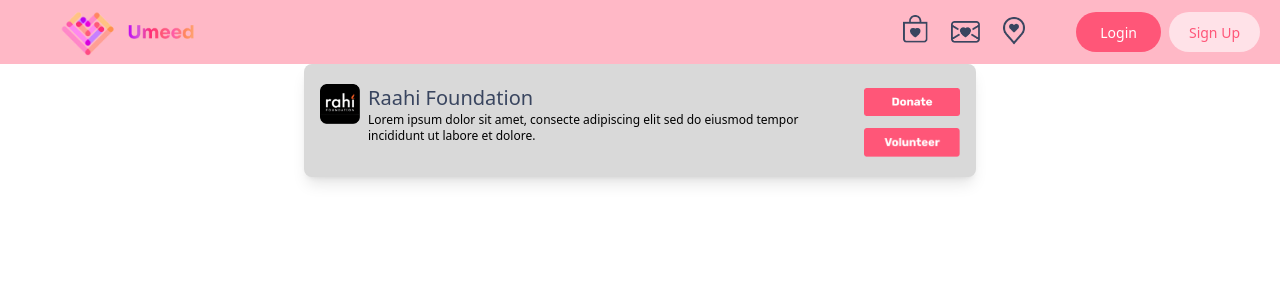
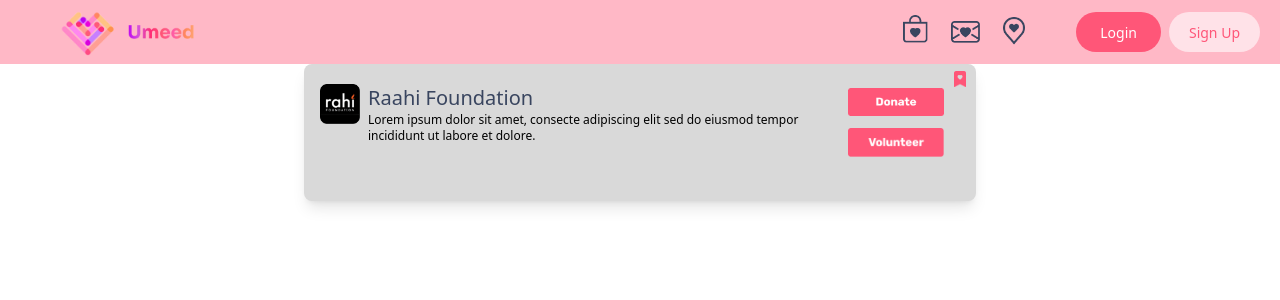
Before and after one commit to pjparties/Umeed, a React (Create React App) app in the folder client/: page / in a window 1280 px wide. Shown: the top 300 px of the page. Built offline with nearby package versions, Linux system fonts and the light colour scheme.

Commit message:
card done

```diff
--- a/client/src/components/MainPageCard.jsx
+++ b/client/src/components/MainPageCard.jsx
@@ -2,6 +2,7 @@
 import RahiLogo from '../assets/RahiLogo.png'
 import Donate from '../assets/Donate.png'
 import Volunteer from '../assets/Volunteer.png'
+import SaveRed from '../assets/SaveRed.png'
 const MainPageCard = () => {
   return (
     <div class="max-w-2xl mx-auto bg-[#D9D9D9] shadow-lg rounded-lg">
@@ -25,14 +26,17 @@
               </div>
             </div>
           </div>
-          <div className='links'>
-            <a class="flex-shrink-0 flex items-center justify-center w-24 h-fit ml-2 mt-1 mb-3" href="/donate">
+          <div className='links justify-start pl-2'>
+            <a class="flex-shrink-0 flex items-center justify-center w-24 h-fit mr-4 mt-1 mb-3" href="/donate">
               <img src={Donate} alt="" />
             </a>
-            <a class="flex-shrink-0 flex items-center justify-center w-24 h-fit ml-2" href="/donate">
+            <a class="flex-shrink-0 flex items-center justify-center w-24 h-fit mr-4  " href="/donate">
               <img src={Volunteer} alt="" />
             </a>
           </div>
+        </div>
+        <div className='p-1 forsave relative left-[630px] bottom-[90px] z-10 max-w-fit'>
+          <img src={SaveRed} className='h-[16px]' alt="" />
         </div>
       </div>
     </div>
```
